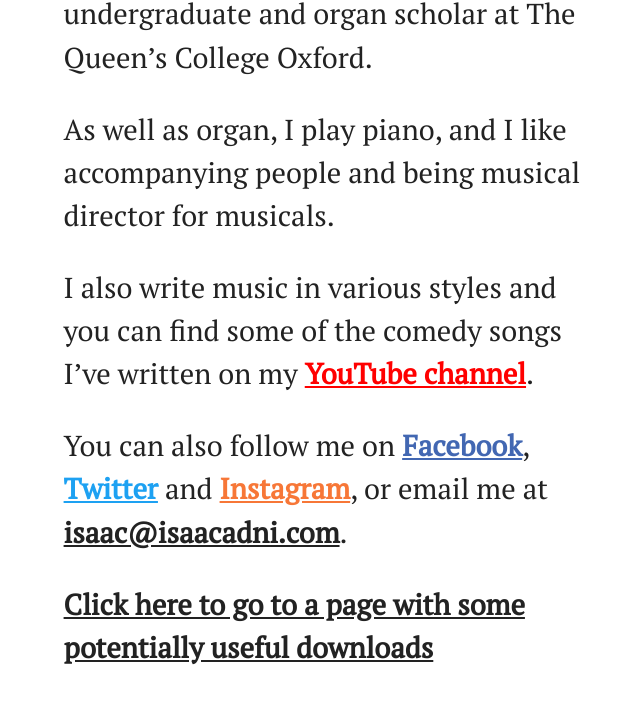
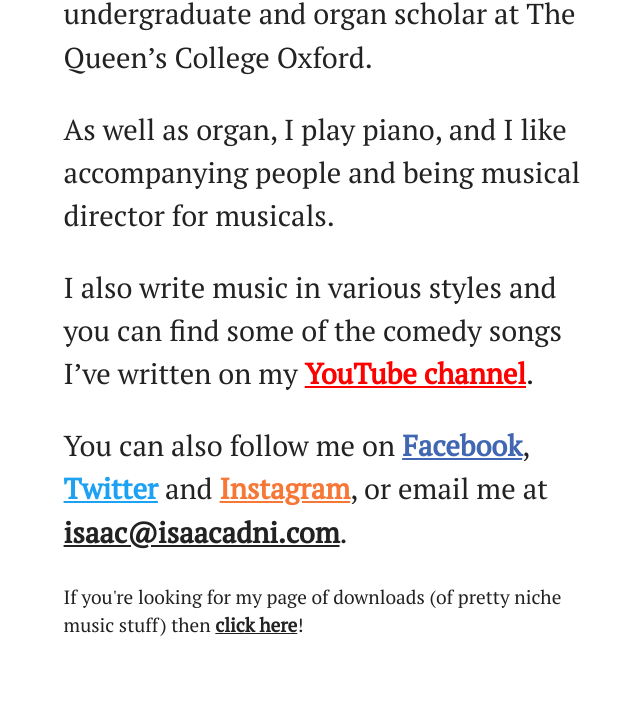
Before and after one commit to IsaacAdni/isaacadni.github.io, a plain HTML site: page index.html in a window 1280 px wide. Shown: the part 126-828 px from the top of the page, without its empty margins (322-962 px from the left). Drawn offline with Linux system fonts and the light colour scheme.

Commit message:
Update index.html

```diff
--- a/index.html
+++ b/index.html
@@ -28,8 +28,8 @@
       <p>
         You can also follow me on <a href="https://www.facebook.com/IsaacAdni" target="_blank" class="facebook">Facebook</a>, <a href="https://www.twitter.com/IsaacAdni" target="_blank" class="twitter">Twitter</a> and <a href="https://www.instagram.com/IsaacAdni/" target="_blank" class="instagram">Instagram</a>, or email me at <a href="mailto:isaac@isaacadni.com" class="email">isaac@isaacadni.com</a>.
       </p>
-      <p style="font-weight: 1.2rem">
-        <a href="downloads">Click here to go to a page with some potentially useful downloads</a>
+      <p style="font-size: 1.2rem">
+        If you're looking for my page of downloads (of pretty niche music stuff) then <a href="downloads">click here</a>!
       </p>
   </div>
 </body>
```
